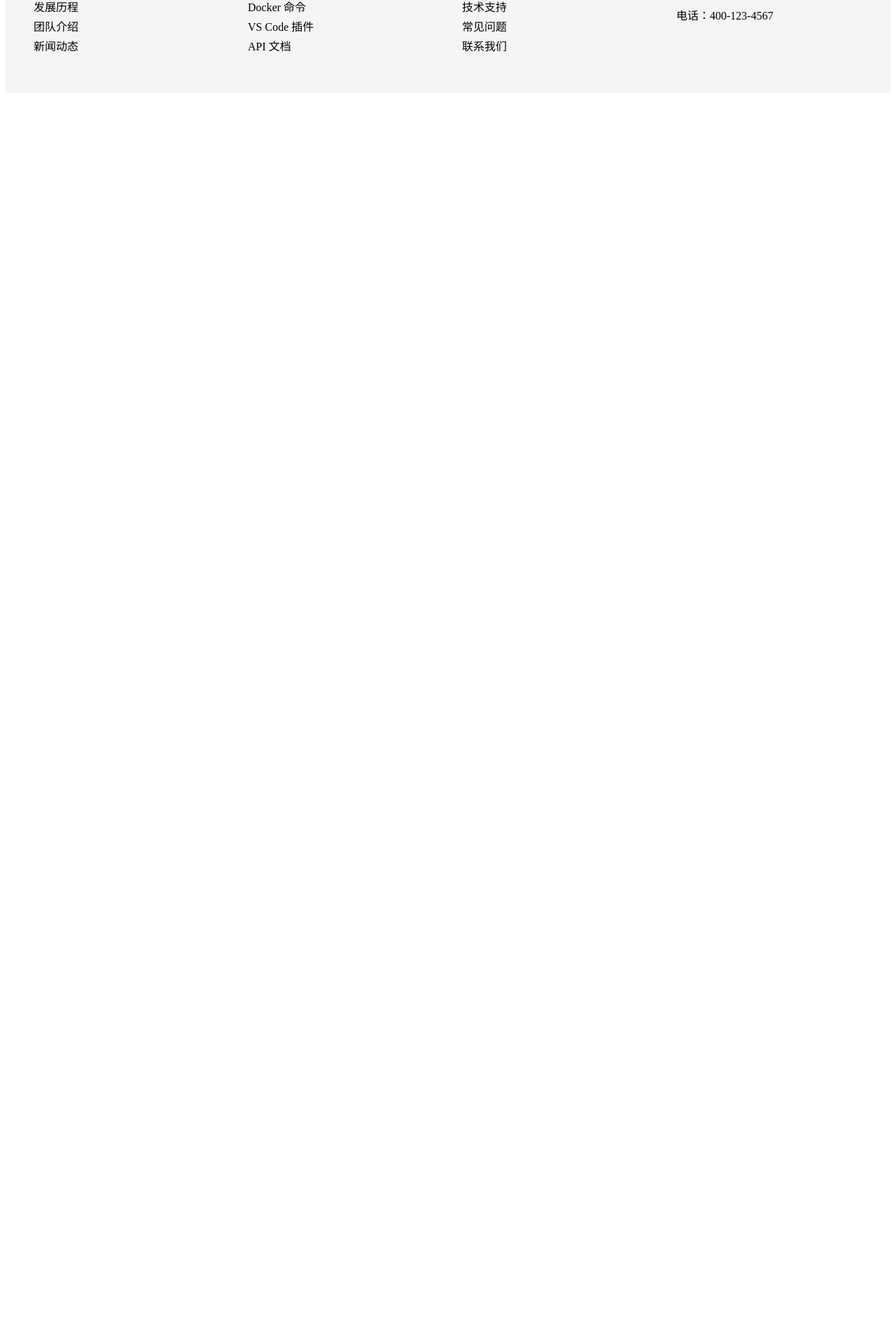
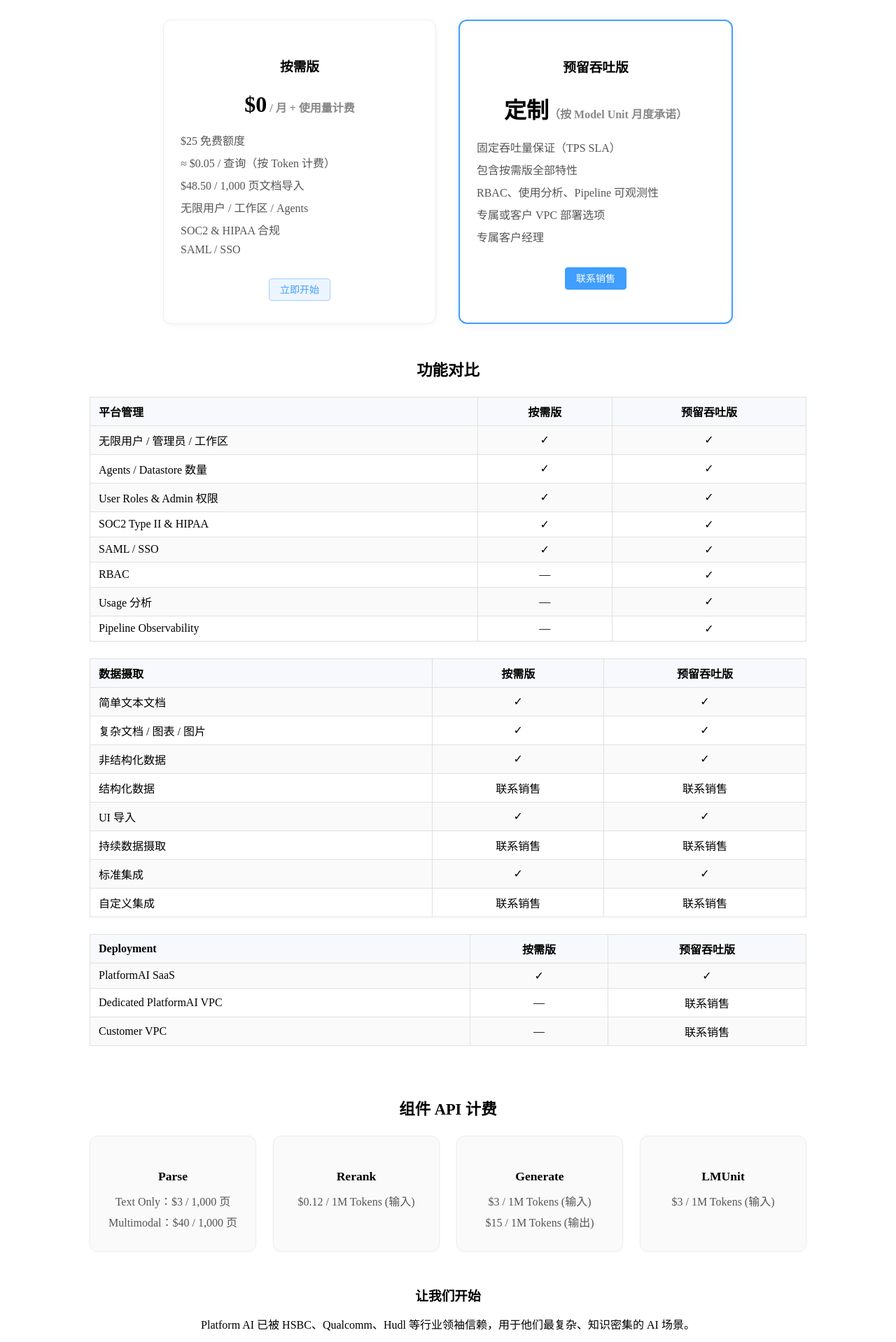
Before and after one commit to maxuchang001/RAG_Promotional_Website, a Vue app: page /pricing in a window 1280 px wide. Shown: the part 329-2247 px from the top of the page at 70% size. Before the commit the page ends 800 px from the top, so only its background shows below. Built offline with nearby package versions, Linux system fonts and the light colour scheme.

Commit message:
Initial code for pricing page

```diff
--- a/src/views/Pricing.vue
+++ b/src/views/Pricing.vue
@@ -1,6 +1,283 @@
 <template>
-  <div>
+  <div class="pricing-page">
+    <!-- 顶部标题 -->
     <h1>定价</h1>
-    <p>这里是定价页面内容。</p>
+    <p class="subtitle">从演示到生产，随业务扩展的弹性计费</p>
+
+    <!-- 平台计费 -->
+    <h2 class="section-title">平台计费</h2>
+    <div class="pricing-table">
+      <!-- 按需版 -->
+      <div class="plan">
+        <h3>按需版</h3>
+        <p class="price">$0<span> / 月 + 使用量计费</span></p>
+        <ul>
+          <li>$25 免费额度</li>
+          <li>≈ $0.05 / 查询（按 Token 计费）</li>
+          <li>$48.50 / 1,000 页文档导入</li>
+          <li>无限用户 / 工作区 / Agents</li>
+          <li>SOC2 & HIPAA 合规</li>
+          <li>SAML / SSO</li>
+        </ul>
+        <el-button type="primary" plain>立即开始</el-button>
+      </div>
+
+      <!-- 预留吞吐版 -->
+      <div class="plan featured">
+        <h3>预留吞吐版</h3>
+        <p class="price">定制<span>（按 Model Unit 月度承诺）</span></p>
+        <ul>
+          <li>固定吞吐量保证（TPS SLA）</li>
+          <li>包含按需版全部特性</li>
+          <li>RBAC、使用分析、Pipeline 可观测性</li>
+          <li>专属或客户 VPC 部署选项</li>
+          <li>专属客户经理</li>
+        </ul>
+        <el-button type="primary">联系销售</el-button>
+      </div>
+    </div>
+
+    <!-- 功能对比表 -->
+    <h2 class="section-title">功能对比</h2>
+    <div class="table-wrapper">
+      <table class="feature-table">
+        <thead>
+          <tr>
+            <th>平台管理</th>
+            <th>按需版</th>
+            <th>预留吞吐版</th>
+          </tr>
+        </thead>
+        <tbody>
+          <tr><td>无限用户 / 管理员 / 工作区</td><td>✓</td><td>✓</td></tr>
+          <tr><td>Agents / Datastore 数量</td><td>✓</td><td>✓</td></tr>
+          <tr><td>User Roles & Admin 权限</td><td>✓</td><td>✓</td></tr>
+          <tr><td>SOC2 Type II & HIPAA</td><td>✓</td><td>✓</td></tr>
+          <tr><td>SAML / SSO</td><td>✓</td><td>✓</td></tr>
+          <tr><td>RBAC</td><td>—</td><td>✓</td></tr>
+          <tr><td>Usage 分析</td><td>—</td><td>✓</td></tr>
+          <tr><td>Pipeline Observability</td><td>—</td><td>✓</td></tr>
+        </tbody>
+      </table>
+
+      <table class="feature-table">
+        <thead>
+          <tr>
+            <th>数据摄取</th>
+            <th>按需版</th>
+            <th>预留吞吐版</th>
+          </tr>
+        </thead>
+        <tbody>
+          <tr><td>简单文本文档</td><td>✓</td><td>✓</td></tr>
+          <tr><td>复杂文档 / 图表 / 图片</td><td>✓</td><td>✓</td></tr>
+          <tr><td>非结构化数据</td><td>✓</td><td>✓</td></tr>
+          <tr><td>结构化数据</td><td>联系销售</td><td>联系销售</td></tr>
+          <tr><td>UI 导入</td><td>✓</td><td>✓</td></tr>
+          <tr><td>持续数据摄取</td><td>联系销售</td><td>联系销售</td></tr>
+          <tr><td>标准集成</td><td>✓</td><td>✓</td></tr>
+          <tr><td>自定义集成</td><td>联系销售</td><td>联系销售</td></tr>
+        </tbody>
+      </table>
+
+      <table class="feature-table">
+        <thead>
+          <tr>
+            <th>Deployment</th>
+            <th>按需版</th>
+            <th>预留吞吐版</th>
+          </tr>
+        </thead>
+        <tbody>
+          <tr><td>PlatformAI SaaS</td><td>✓</td><td>✓</td></tr>
+          <tr><td>Dedicated PlatformAI VPC</td><td>—</td><td>联系销售</td></tr>
+          <tr><td>Customer VPC</td><td>—</td><td>联系销售</td></tr>
+        </tbody>
+      </table>
+    </div>
+
+    <!-- 组件 API 计费 -->
+    <h2 class="section-title">组件 API 计费</h2>
+    <div class="component-table">
+      <div class="component-card">
+        <h4>Parse</h4>
+        <ul>
+          <li>Text Only：$3 / 1,000 页</li>
+          <li>Multimodal：$40 / 1,000 页</li>
+        </ul>
+      </div>
+      <div class="component-card">
+        <h4>Rerank</h4>
+        <ul>
+          <li>$0.12 / 1M Tokens (输入)</li>
+        </ul>
+      </div>
+      <div class="component-card">
+        <h4>Generate</h4>
+        <ul>
+          <li>$3 / 1M Tokens (输入)</li>
+          <li>$15 / 1M Tokens (输出)</li>
+        </ul>
+      </div>
+      <div class="component-card">
+        <h4>LMUnit</h4>
+        <ul>
+          <li>$3 / 1M Tokens (输入)</li>
+        </ul>
+      </div>
+    </div>
+
+    <!-- CTA -->
+    <div class="cta">
+      <h3>让我们开始</h3>
+      <p>Platform AI 已被 HSBC、Qualcomm、Hudl 等行业领袖信赖，用于他们最复杂、知识密集的 AI 场景。</p>
+      <el-button type="success">联系我们</el-button>
+    </div>
+
+    <!-- 免责声明 -->
+    <div class="note">
+      <el-alert
+        title="所有价格仅供参考，实际以合同为准。如需更详细说明或定制方案，欢迎联系我们。"
+        type="info"
+        show-icon
+        :closable="false"
+      />
+    </div>
   </div>
 </template>
+
+<script setup>
+// 目前仅静态展示；如需动态加载数据或国际化可在此补充逻辑
+</script>
+
+<style scoped>
+.pricing-page {
+  max-width: 1024px;
+  margin: 40px auto;
+  padding: 24px;
+}
+.subtitle {
+  text-align: center;
+  margin-top: 4px;
+  color: #666;
+}
+.section-title {
+  margin-top: 48px;
+  font-size: 1.4rem;
+  font-weight: 600;
+  text-align: center;
+}
+/* 计划卡片 */
+.pricing-table {
+  display: flex;
+  gap: 32px;
+  justify-content: center;
+  margin-top: 32px;
+  flex-wrap: wrap;
+}
+.plan {
+  background: #fff;
+  border: 1px solid #eee;
+  border-radius: 12px;
+  padding: 32px 24px;
+  flex: 1 1 280px;
+  box-shadow: 0 2px 8px rgba(0,0,0,0.04);
+  display: flex;
+  flex-direction: column;
+  align-items: center;
+  max-width: 340px;
+}
+.plan.featured {
+  border: 2px solid #409EFF;
+  box-shadow: 0 4px 16px rgba(64,158,255,0.08);
+}
+.plan h3 {
+  margin-bottom: 12px;
+}
+.price {
+  font-size: 2em;
+  font-weight: bold;
+  margin: 12px 0 20px 0;
+  text-align: center;
+}
+.price span {
+  font-size: 0.5em;
+  color: #888;
+}
+.plan ul {
+  list-style: none;
+  padding: 0;
+  margin: 0 0 24px 0;
+  text-align: left;
+  width: 100%;
+}
+.plan ul li {
+  margin-bottom: 8px;
+  color: #555;
+}
+/* 功能对比表 */
+.table-wrapper {
+  overflow-x: auto;
+  margin-top: 24px;
+}
+.feature-table {
+  width: 100%;
+  border-collapse: collapse;
+  margin-bottom: 24px;
+}
+.feature-table thead {
+  background: #f7f9fc;
+}
+.feature-table th,
+.feature-table td {
+  border: 1px solid #e0e0e0;
+  padding: 8px 12px;
+  text-align: center;
+}
+.feature-table th:first-child,
+.feature-table td:first-child {
+  text-align: left;
+}
+.feature-table tbody tr:nth-child(odd) {
+  background: #fafafa;
+}
+/* 组件 API */
+.component-table {
+  display: grid;
+  grid-template-columns: repeat(auto-fit, minmax(200px, 1fr));
+  gap: 24px;
+  margin-top: 24px;
+}
+.component-card {
+  background: #fafafa;
+  border: 1px solid #eee;
+  border-radius: 12px;
+  padding: 24px 16px;
+  text-align: center;
+  box-shadow: 0 1px 4px rgba(0,0,0,0.03);
+}
+.component-card h4 {
+  margin-bottom: 12px;
+  font-size: 1.1rem;
+}
+.component-card ul {
+  list-style: none;
+  padding: 0;
+  margin: 0;
+}
+.component-card ul li {
+  margin-bottom: 6px;
+  color: #555;
+}
+/* CTA */
+.cta {
+  margin-top: 48px;
+  text-align: center;
+}
+.cta h3 {
+  margin-bottom: 8px;
+}
+.note {
+  margin-top: 32px;
+}
+</style>
```
